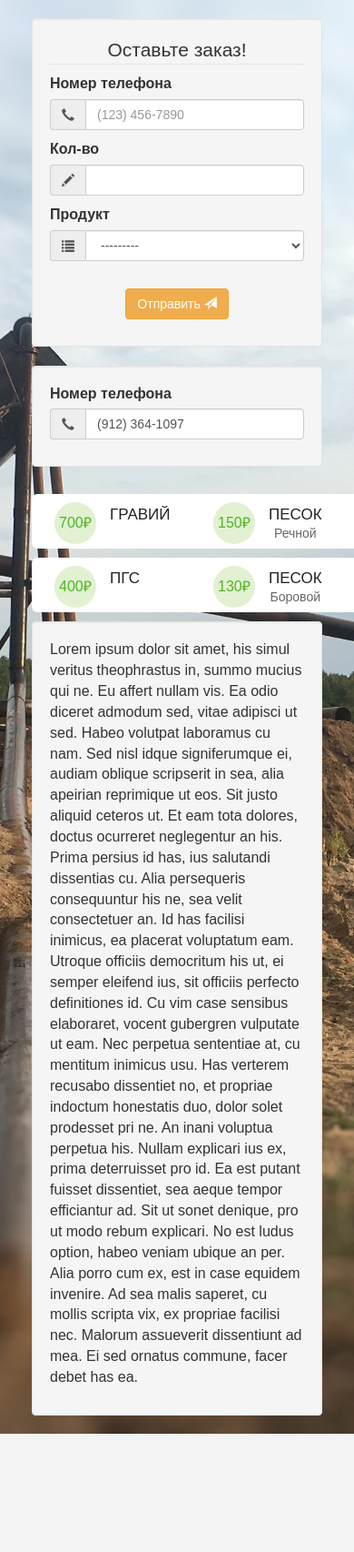
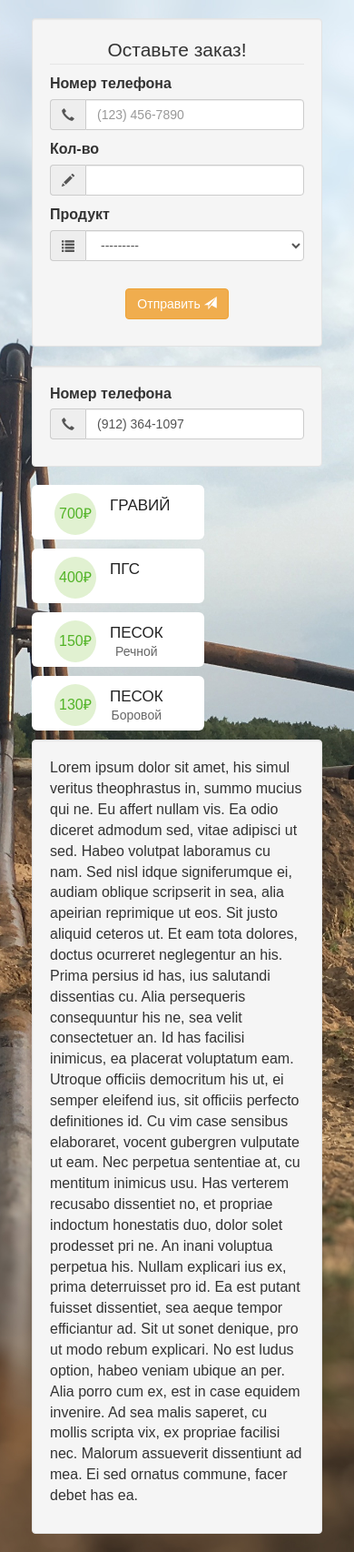
Before and after one commit to 1240/Carier43, a Django app: page / in a window 390 px wide. Shown: the whole page at 91% size. Before the commit the page ends 1576 px from the top, so only its background shows below. Run offline with Django 3.2, Linux system fonts and the light colour scheme; data comes from the database, SQL or seed files in the repository; some libraries are stand-ins or nearby versions; some web fonts are replaced.

Commit message:
some refactor

```diff
--- a/templates/main.html
+++ b/templates/main.html
@@ -34,7 +34,7 @@
         </div>
     </div>
 </div>
-<div class="col-sm-12 col-xs-6 text-center">
+<div class="col-sm-12 text-center">
     <ul class="plans">
         <li class="plan highlight">
             <span class="price price-green">700₽</span>
@@ -53,7 +53,7 @@
         </li>
     </ul>
 </div>
-<div class="col-sm-12 col-xs-6 text-center">
+<div class="col-sm-12 text-center">
     <ul class="plans">
         <li class="plan highlight">
             <span class="price price-green">150₽</span>
@@ -73,7 +73,7 @@
     </ul>
 </div>
 
-<div class="col-sm-12 col-xs-12">
+<div class="col-sm-12">
     <div class="well"><p>Lorem ipsum dolor sit amet, his simul veritus theophrastus in, summo mucius qui ne. Eu affert
         nullam vis.
         Ea
```
